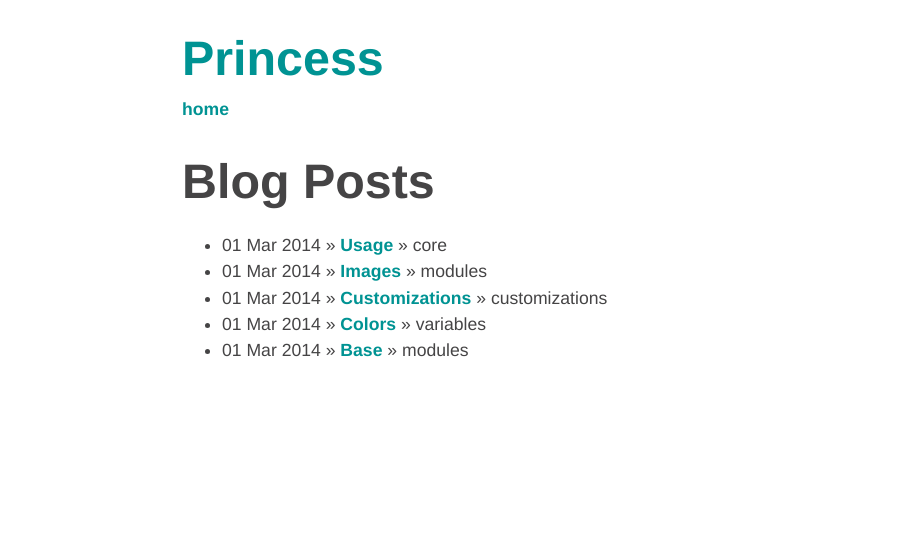
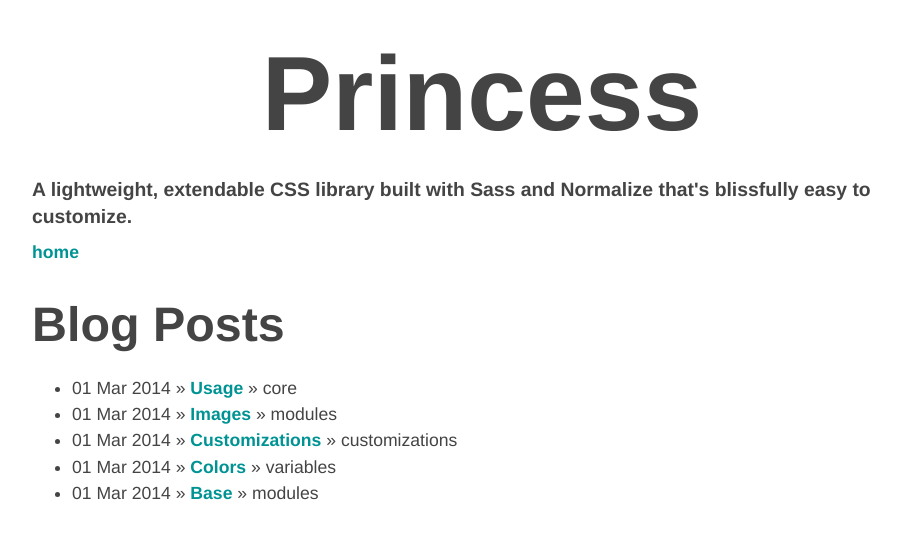
Before and after one commit to feministy/princess.io, a Jekyll site: the page built from docs/index.html, in a window 1280 px wide. Shown: the top 539 px of the page, without its empty margins (158-1059 px from the left). Built offline with Jekyll 4.4.1, drawn with Linux system fonts in a browser that asks for light colours; Markdown is read by kramdown in place of the engine named in the settings.

Commit message:
basic layout for now; needs nav sidebar

```diff
--- a/docs/_layouts/default.html
+++ b/docs/_layouts/default.html
@@ -10,18 +10,32 @@
         <link rel="stylesheet" href="/css/syntax.css">
 
         <!-- Custom CSS -->
-        <link rel="stylesheet" href="/css/main.css">
         <link rel="stylesheet" href="/princess/normalize.css">
         <link rel="stylesheet" href="/princess/princess.css">
+        <link rel="stylesheet" href="/css/main.css">
 
     </head>
     <body>
       <div id="wrapper">
         <div id="container">
-          <h1 class="title"><a href="/">{{ site.name }}</a></h1>
-          <a class="extra" href="/">home</a>
-          {{ content }}
+          <header>
+            <h1 class="script">{{ site.name }}</h1>
+            <h5>A lightweight, extendable CSS library built with Sass and
+            Normalize that's blissfully easy to customize.</h5>
+          </header>
+
+          <section>
+            <a class="extra" href="/">home</a>
+          </section>
+
+          <section>
+            {{ content }}
+          </section>
         </div>
       </div>
     </body>
+    <script type="text/javascript"
+      src="//use.typekit.net/gjo1zvh.js"></script>
+    <script
+      type="text/javascript">try{Typekit.load();}catch(e){}</script>
 </html>
--- a/docs/css/main.css
+++ b/docs/css/main.css
@@ -3,6 +3,14 @@
 }
 
 #container {
-  max-width: 600px;
+  max-width: 900px;
   margin: 0 auto;
 }
+
+
+.script {
+  font-family: 'swingdancer', 'Helvetica', sans-serif;
+  font-size: 6em;
+  text-align: center;
+  margin: 40px 0px;
+}
```
